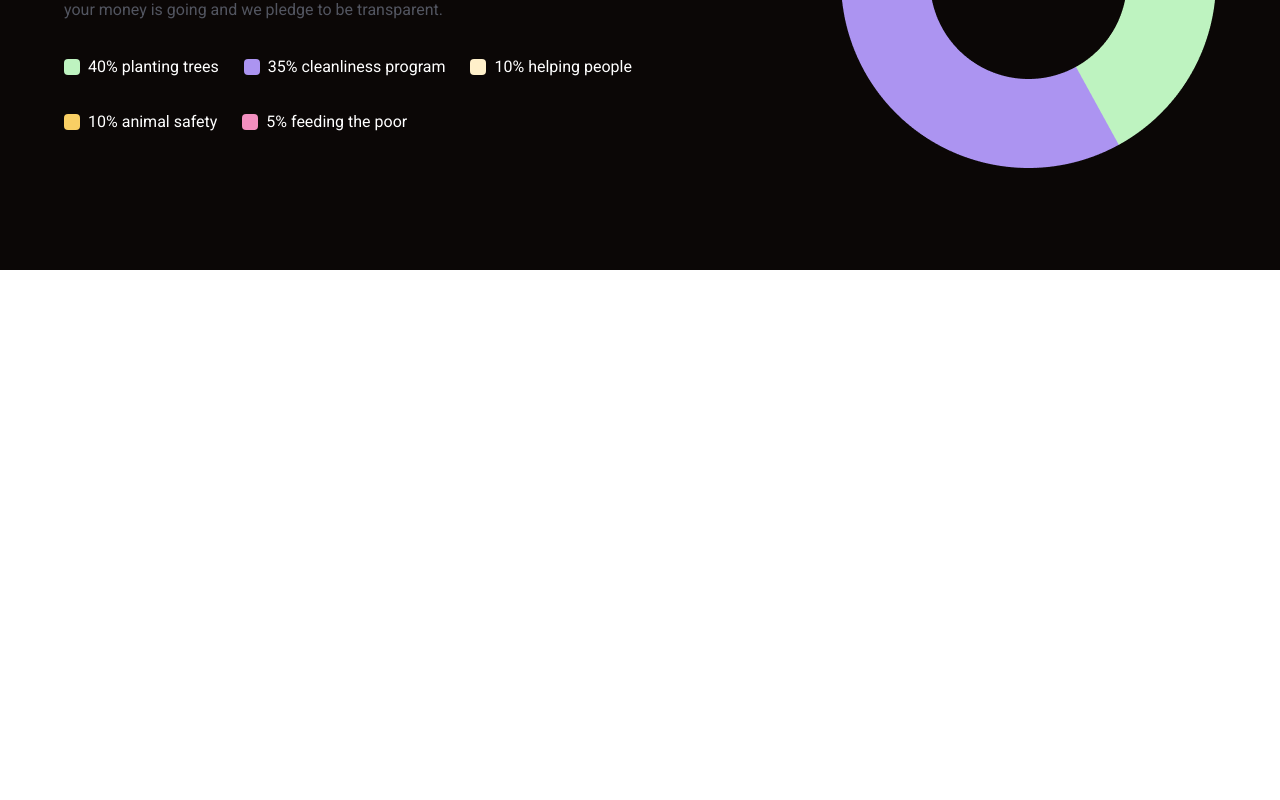
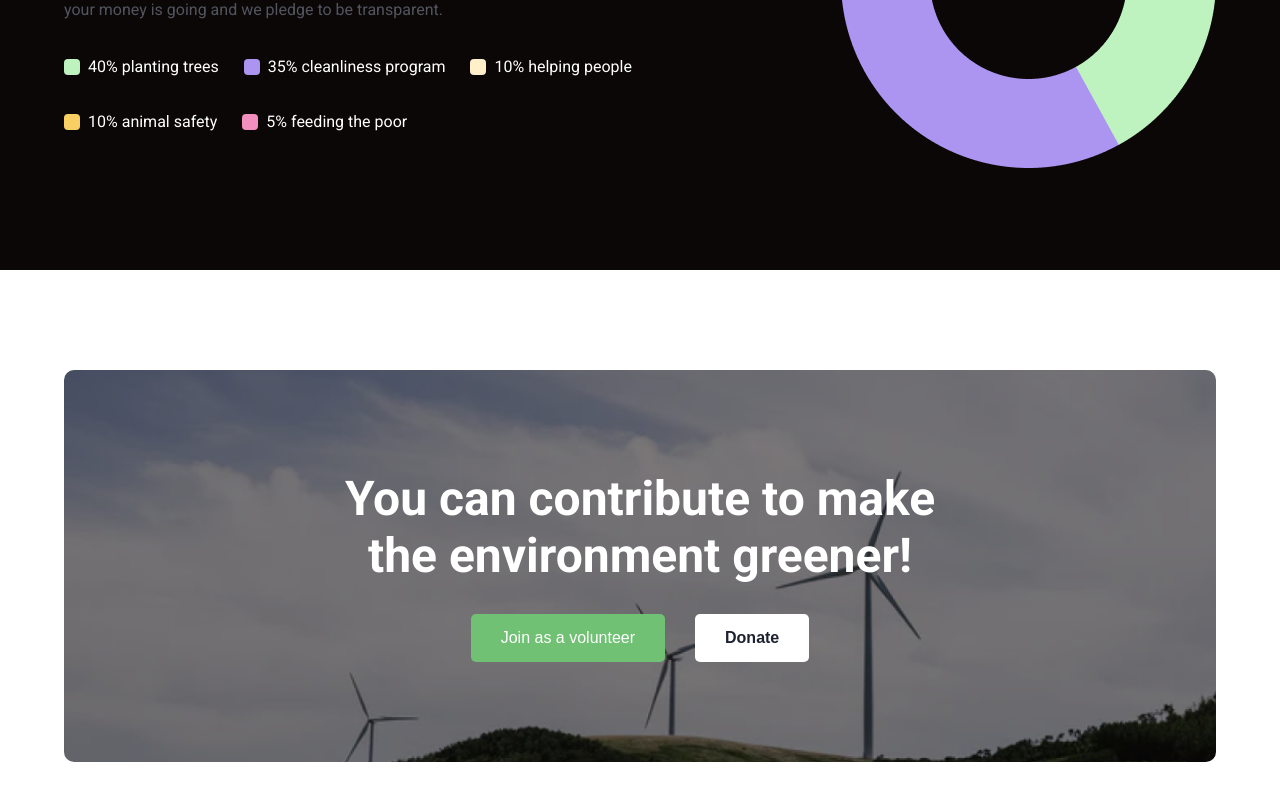
Before and after one commit to junkRatte/reforest, a React (Create React App) app: page / in a window 1280 px wide. Shown: the part 4301-5101 px from the top of the page. Before the commit the page ends 4571 px from the top, so only its background shows below. Built offline with nearby package versions, Linux system fonts and the light colour scheme.

Commit message:
Created the volunteer signup component and modal.

```diff
--- a/src/App.scss
+++ b/src/App.scss
@@ -4,6 +4,9 @@
 
 @import "./scss/components/navbar";
 @import "./scss/components/projectCard";
+@import "./scss/components/volunteerSignUp";
+@import "./scss/components/backdrop";
+@import "./scss/components/modal";
 
 @import "./scss/pages/homepage/homePageHeader";
 @import "./scss/pages/homepage/homePageAboutUs";
--- /dev/null
+++ b/src/js/components/Backdrop.js
@@ -0,0 +1,7 @@
+import React from "react";
+
+const Backdrop = () => {
+  return <div className="backdrop" />;
+};
+
+export default Backdrop;
--- /dev/null
+++ b/src/js/components/Modal.js
@@ -0,0 +1,43 @@
+import React from "react";
+
+const Modal = (props) => {
+  return (
+    <div className="modal">
+      <i class="fas fa-window-close" onClick={props.onCancel}></i>
+      <h2>Join as a volunteer</h2>
+      <p>
+        Lorem ipsum dolor sit amet, consectetur adipiscing elit. Suspen varius
+        enim in eros elementum tristique.
+      </p>
+      <form>
+        <div className="form-row">
+          <label>
+            First Name
+            <input type="text" name="name" />
+          </label>
+          <label>
+            Last Name
+            <input type="text" name="name" />
+          </label>
+        </div>
+        <label>
+          Email
+          <input type="text" name="email" />
+        </label>
+        <br />
+        <label>
+          Message
+          <br />
+          <textarea type="text" placeholder="Type your Message" />
+        </label>
+        <input
+          type="submit"
+          value="Send message"
+          className="primary-btn submit"
+        />
+      </form>
+    </div>
+  );
+};
+
+export default Modal;
--- /dev/null
+++ b/src/js/components/VolunteerSignUp.js
@@ -0,0 +1,37 @@
+import React, { useState } from "react";
+import Backdrop from "./Backdrop";
+import Modal from "./Modal";
+
+const VolunteerSignUp = () => {
+  const [openModal, setOpenModal] = useState(false);
+
+  const openModalForm = () => {
+    setOpenModal(true);
+  };
+
+  const closeModalForm = () => {
+    setOpenModal(false);
+  };
+
+  return (
+    <div className="container">
+      <div className="volunteer-signup">
+        <h2>
+          You can contribute to make
+          <br />
+          the environment greener!
+        </h2>
+        <div className="volunteer-signup-btns">
+          <button className="primary-btn" onClick={openModalForm}>
+            Join as a volunteer
+          </button>
+          <button className="secondary-btn">Donate</button>
+        </div>
+      </div>
+      {openModal && <Modal onCancel={closeModalForm} />}
+      {openModal && <Backdrop />}
+    </div>
+  );
+};
+
+export default VolunteerSignUp;
--- a/src/js/pages/HomePage.js
+++ b/src/js/pages/HomePage.js
@@ -4,6 +4,7 @@ import HomePageHeader from "../sections/homepage/HomePageHeader";
 import HomePageWork from "../sections/homepage/HomePageWork";
 import HomePageProjects from "../sections/homepage/HomePageProjects";
 import HomePageChart from "../sections/homepage/HomePageChart";
+import VolunteerSignUp from "../components/VolunteerSignUp";
 
 const Homepage = () => {
   return (
@@ -13,6 +14,7 @@ const Homepage = () => {
       <HomePageWork />
       <HomePageProjects />
       <HomePageChart />
+      <VolunteerSignUp />
     </div>
   );
 };
--- a/src/scss/_glogalStyles.scss
+++ b/src/scss/_glogalStyles.scss
@@ -34,6 +34,7 @@ ul {
   background-color: $color-white;
   color: $color-text-primary;
   font-size: $font-size-16;
+  font-weight: bold;
   border-radius: 0.5rem;
   padding: 1.5rem 3rem;
 
--- /dev/null
+++ b/src/scss/components/_backdrop.scss
@@ -0,0 +1,9 @@
+.backdrop {
+  position: fixed;
+  z-index: 3;
+  background-color: rgba(0, 0, 0, 0.75);
+  width: 100%;
+  height: 100vh;
+  top: 0;
+  left: 0;
+}
--- /dev/null
+++ b/src/scss/components/_modal.scss
@@ -0,0 +1,87 @@
+.modal {
+  border-radius: 0.8rem;
+  background-color: $color-white;
+  z-index: 10;
+  position: fixed;
+  top: 50%;
+  left: 50%;
+  transform: translate(-50%, -50%);
+  display: flex;
+  flex-direction: column;
+  padding: 2.5rem 4.8rem 4.8rem 4.8rem;
+  width: 100%;
+  max-width: 64rem;
+  height: 100%;
+  overflow: scroll;
+
+  @media only screen and (min-width: $media-query-tablet) {
+    max-height: 68rem;
+  }
+
+  i {
+    align-self: flex-end;
+    font-size: $font-size-28;
+    cursor: pointer;
+  }
+
+  h2 {
+    @include heading-two;
+    margin-bottom: 1.6rem;
+  }
+
+  p {
+    @include paragraph-small;
+    color: $color-text-secondary;
+    margin-bottom: 3rem;
+  }
+
+  form {
+    .form-row {
+      display: flex;
+      flex-direction: column;
+      justify-content: space-between;
+
+      @media only screen and (min-width: $media-query-tablet) {
+        flex-direction: row;
+
+        label {
+          width: 45%;
+        }
+      }
+    }
+
+    label {
+      font-size: $font-size-12;
+      color: $color-text-primary;
+    }
+
+    input {
+      width: 100%;
+      display: flex;
+      border: none;
+      border-bottom: 0.1rem solid $color-border;
+      padding: 1rem;
+      margin-bottom: 3rem;
+    }
+
+    textarea {
+      border: 0.1rem solid $color-border;
+      color: $color-text-primary;
+      font-size: $font-size-16;
+      width: 100%;
+      height: 100%;
+      max-height: 15.6rem;
+      padding: 2rem;
+      margin-top: 1rem;
+      margin-bottom: 3rem;
+    }
+
+    input.submit {
+      width: auto;
+      border: none;
+      cursor: pointer;
+      font-size: $font-size-16;
+      padding: 1.5rem 3rem;
+    }
+  }
+}
--- /dev/null
+++ b/src/scss/components/_volunteerSignUp.scss
@@ -0,0 +1,35 @@
+.volunteer-signup {
+  padding: $section-padding;
+  margin: 10rem 0;
+  background-image: url(../../images/volunteer-signup-image.png);
+  background-position: center;
+  background-repeat: no-repeat;
+  background-size: cover;
+  border-radius: 1rem;
+  text-align: center;
+  display: flex;
+  flex-direction: column;
+  align-items: center;
+  justify-content: center;
+  width: 100%;
+  max-width: 128rem;
+  height: 100%;
+  min-height: 38rem;
+
+  h2 {
+    @include heading-two;
+    color: $color-white;
+    margin-bottom: 3rem;
+  }
+
+  &-btns {
+    display: flex;
+    gap: 3rem;
+    flex-wrap: wrap;
+    justify-content: center;
+
+    button {
+      border: none;
+    }
+  }
+}
```
Also changed, not shown: src/images/volunteer-signup-image.png (added).
